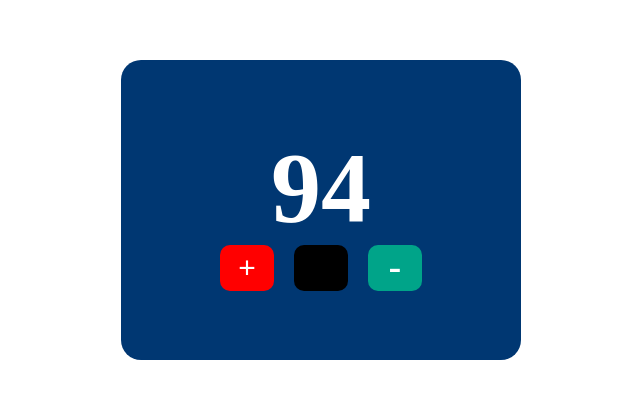
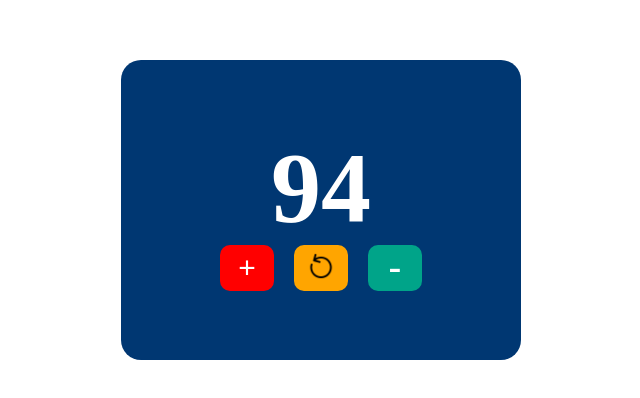
Before and after one commit to feraldruid1/02.jspractice.counter, a plain HTML site: page index.html in a window 1280 px wide. Shown: the part 190-588 px from the top of the page, without its empty margins (319-959 px from the left). Drawn offline with Linux system fonts and the light colour scheme.

Commit message:
practice

```diff
--- a/index.html
+++ b/index.html
@@ -12,7 +12,7 @@
         <h1></h1>
         <div>
         <button id="first">+</button>
-        <button id="second"></button>
+        <button id="second"><img src="return.png" alt=""></button>
         <button id="third">-</button>
     </div>
     </main>
--- a/style.css
+++ b/style.css
@@ -44,8 +44,13 @@ div{
     justify-content: center;
     align-items: center;
 }
+img{
+    width: 30px;
+    height: 30px;
+    color: white;
+}
 #second{
-    background-color: #000000;
+    background-color: orange;
     margin-left: 20px;
 }
 #third{
```
Also changed, not shown: return.png (added).
